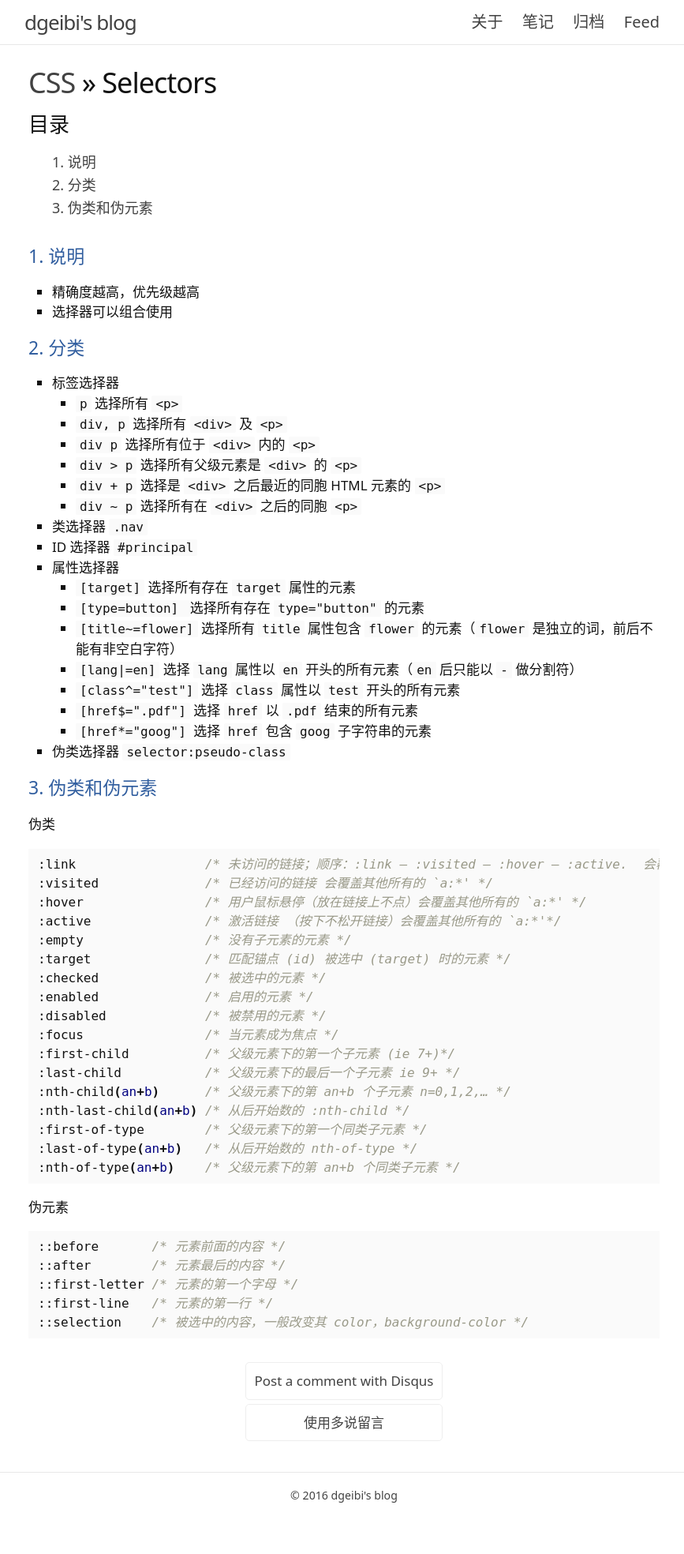
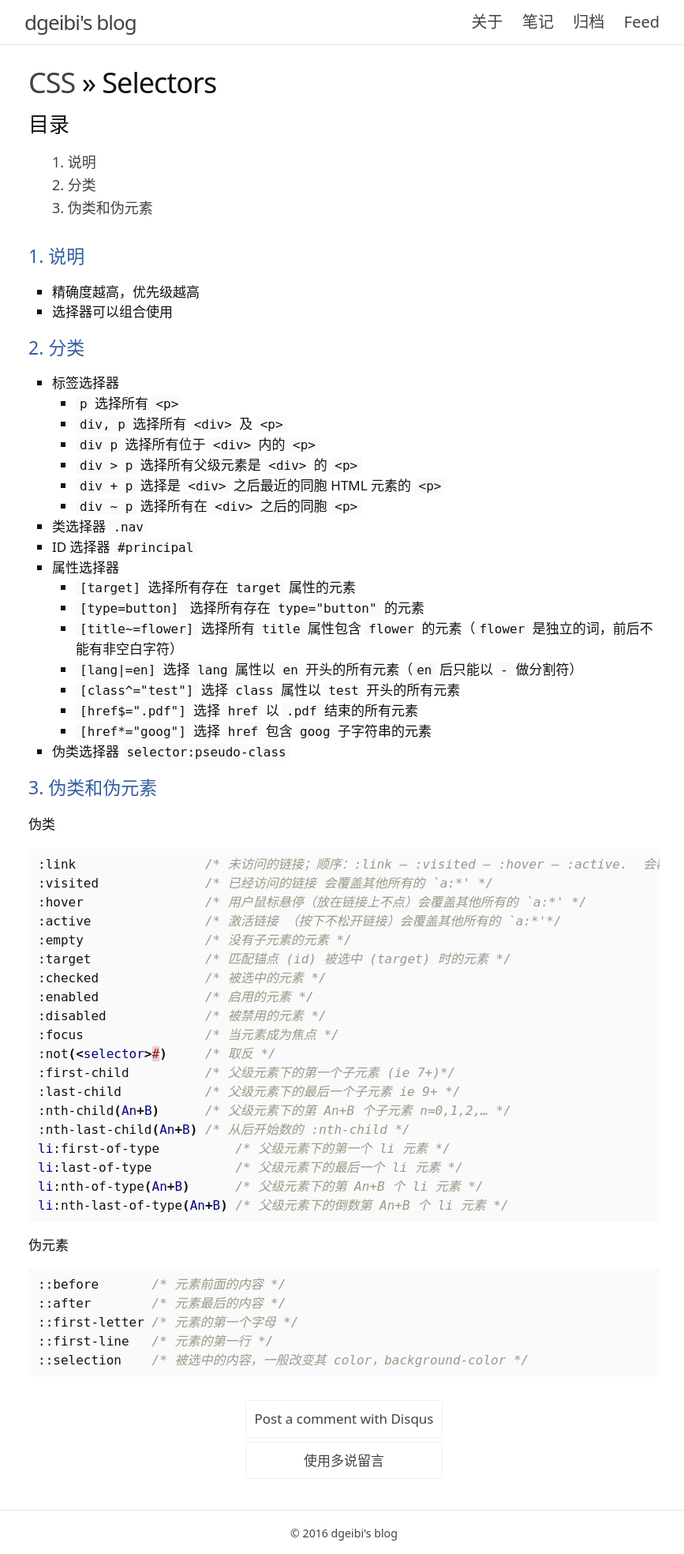
Before and after one commit to dgeibi/dgeibi.github.com, a Jekyll site: the page built from notes/css/selectors.md, in a window 1280 px wide. Shown: the whole page at 79% size, without its empty margins (204-1071 px from the left). Built offline with Jekyll 4.4.1, drawn with Linux system fonts in a browser that asks for light colours; comment, search, counter and statistics services are not loaded; before the commit the page ends 1920 px from its top, so only the background shows below that.

Commit message:
update at 2016-11-01 05:08:09 UTC

````diff
--- a/_config.yml
+++ b/_config.yml
@@ -19,6 +19,7 @@ disqus_shortname: dgeibi
 duoshuo_id: dgeibi
 permalink: '/:year/:month/:day/:title/'
 paginate: 10
+timezone: Asia/Shanghai
 
 collections:
   my_categories:
--- a/_sass/_layout.scss
+++ b/_sass/_layout.scss
@@ -217,7 +217,7 @@ a.comment-link {
     margin-left: 0;
     list-style: none;
 
-    > li {
+    > li:not(:last-of-type) {
         width: 100%;
         margin-bottom: $spacing-unit/2;
     }
@@ -232,11 +232,11 @@ div.left-box {
     display: inline-block;
     float: left;
     margin-right: $spacing-unit;
-    margin-bottom: $spacing-unit;
     @include media-query(500px + 130px) {
+        margin-bottom: $spacing-unit;
+        margin-right: 0;
         width: auto;
         max-width: 500px;
-        margin-right: 0;
         float: none;
         display: block;
     }
--- a/notes/css/selectors.md
+++ b/notes/css/selectors.md
@@ -43,13 +43,15 @@ title: Selectors
 :enabled              /* 启用的元素 */
 :disabled             /* 被禁用的元素 */
 :focus                /* 当元素成为焦点 */
+:not(<selector>#)     /* 取反 */
 :first-child          /* 父级元素下的第一个子元素 (ie 7+)*/
 :last-child           /* 父级元素下的最后一个子元素 ie 9+ */
-:nth-child(an+b)      /* 父级元素下的第 an+b 个子元素 n=0,1,2,… */
-:nth-last-child(an+b) /* 从后开始数的 :nth-child */
-:first-of-type        /* 父级元素下的第一个同类子元素 */
-:last-of-type(an+b)   /* 从后开始数的 nth-of-type */
-:nth-of-type(an+b)    /* 父级元素下的第 an+b 个同类子元素 */
+:nth-child(An+B)      /* 父级元素下的第 An+B 个子元素 n=0,1,2,… */
+:nth-last-child(An+B) /* 从后开始数的 :nth-child */
+li:first-of-type          /* 父级元素下的第一个 li 元素 */
+li:last-of-type           /* 父级元素下的最后一个 li 元素 */
+li:nth-of-type(An+B)      /* 父级元素下的第 An+B 个 li 元素 */
+li:nth-last-of-type(An+B) /* 父级元素下的倒数第 An+B 个 li 元素 */
 ```
 
 伪元素
````
Also changed, not shown: _posts/2016-11-01-openwrt-proxy.md (+2 -2 lines).
